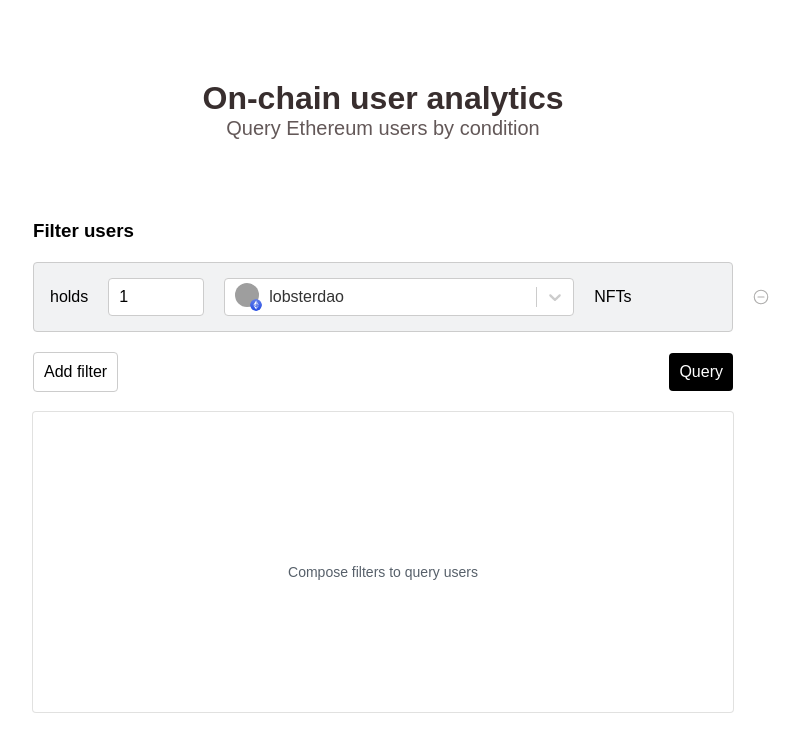
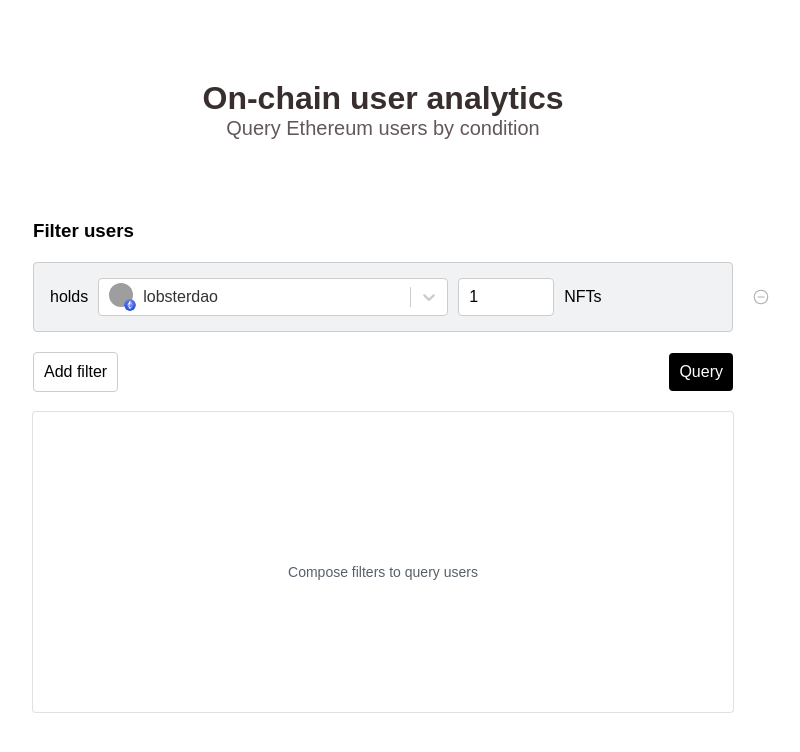
Before and after one commit to maamalama/frontend, a Next.js app: page / in a window 1280 px wide. Shown: the top 752 px of the page, without its empty margins (257-1057 px from the left). Built offline with nearby package versions, Linux system fonts and the light colour scheme; grey boxes are pictures that could not be loaded.

Commit message:
fix gaps

```diff
--- a/components/HoldsNFT.tsx
+++ b/components/HoldsNFT.tsx
@@ -35,6 +35,13 @@ export const HoldsNFT = ({ filter }: { filter: Filter }) => {
       }}
       childrenAfter={
         <>
+          <input
+            value={amount}
+            minLength={1}
+            onChange={(e) => setAmount(e.currentTarget.value)}
+            style={{ width: '6rem' }}
+            className={styles.input}
+          />
           <div>NFTs</div>
           <button className={styles.deleteButton} onClick={() => removeFilter(filter.id)}>
             <img src="/minus.svg" alt="close" />
@@ -43,13 +50,6 @@ export const HoldsNFT = ({ filter }: { filter: Filter }) => {
       }
     >
       holds{' '}
-      <input
-        value={amount}
-        minLength={1}
-        onChange={(e) => setAmount(e.currentTarget.value)}
-        style={{ width: '6rem' }}
-        className={styles.input}
-      />
     </FilterUI>
   )
 }
--- a/pages/index.tsx
+++ b/pages/index.tsx
@@ -27,7 +27,7 @@ const Index = () => {
         <h1 className={styles.heading}>On-chain user analytics</h1>
         <h2 className={styles.subheading}>Query Ethereum users by condition</h2>
       </header>
-      <main className={`${styles.column} ${styles.gap}`}>
+      <main className={`${styles.column}`} style={{ gap: '20px' }}>
         <h3 style={{ margin: 0 }}>Filter users</h3>
         <div className={styles.list}>
           {filters.map((filter) => {
--- a/shared.module.css
+++ b/shared.module.css
@@ -5,7 +5,7 @@
 }
 
 .gap {
-  gap: 20px;
+  gap: 10px;
 }
 
 .column {
```
